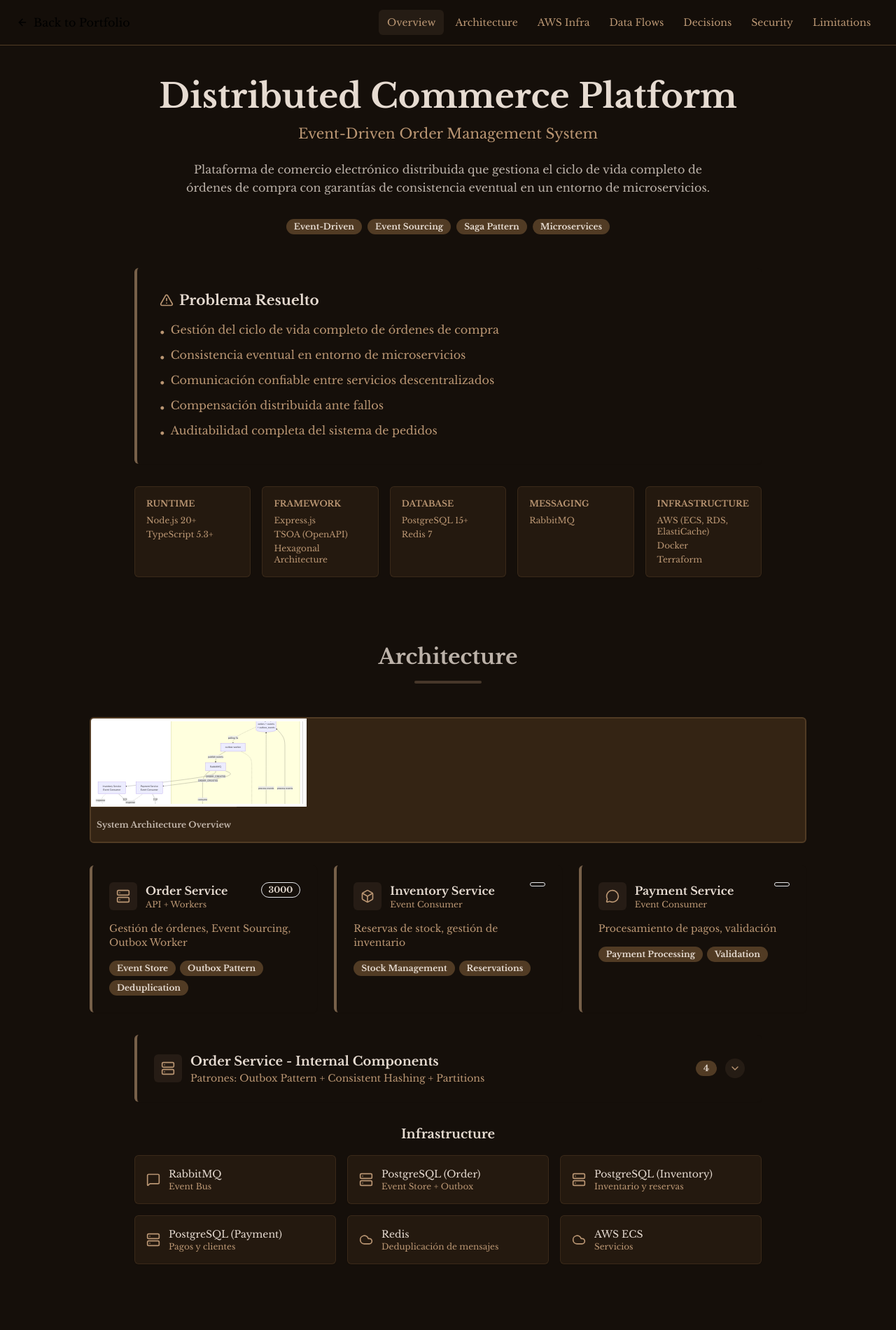
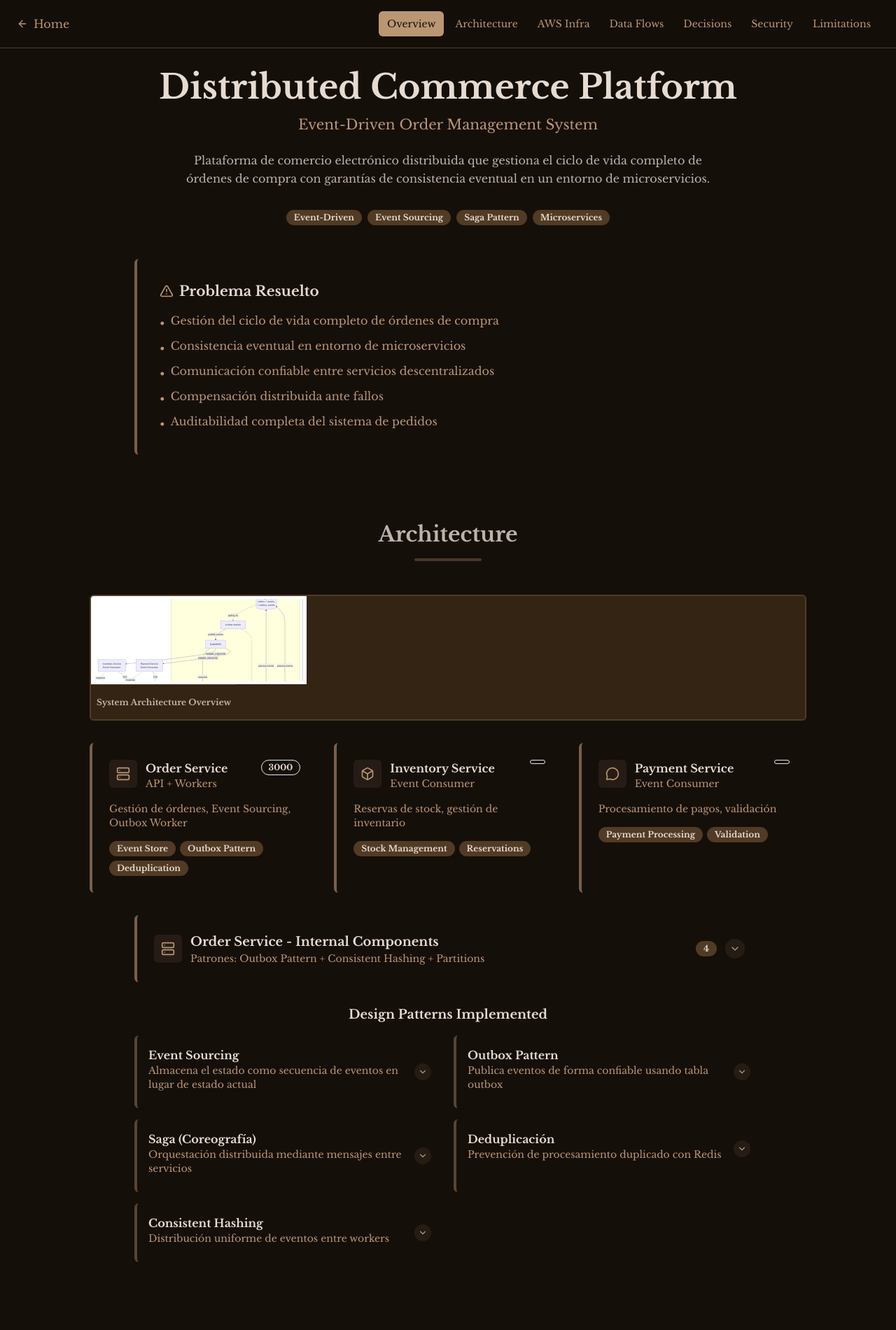
Before and after one commit to Alejotamayo28/web, a Next.js app: page /order-technical-documentation in a window 1280 px wide. Shown: the top 1901 px of the page at 70% size. Built offline with nearby package versions, Linux system fonts and the light colour scheme.

Commit message:
order-technical-documentation almost finished

```diff
--- a/app/order-technical-documentation/page.tsx
+++ b/app/order-technical-documentation/page.tsx
@@ -21,6 +21,7 @@ import {
   Workflow,
   ChevronDown,
   X,
+  Menu,
   Maximize2,
   AlertTriangle,
   CheckCircle,
@@ -36,7 +37,13 @@ import {
   HardDrive,
   Scale,
   Users,
-  FileKey
+  FileKey,
+  Terminal,
+  FileCode,
+  Cpu,
+  Network,
+  Blocks,
+  BookOpen
 } from "lucide-react";
 import { MermaidDiagram, MiniMermaidDiagram } from "@/components/ui/mermaid-diagram";
 
@@ -69,13 +76,6 @@ const overviewData = {
       "Compensación distribuida ante fallos",
       "Auditabilidad completa del sistema de pedidos"
     ]
-  },
-  stack: {
-    runtime: ["Node.js 20+", "TypeScript 5.3+"],
-    framework: ["Express.js", "TSOA (OpenAPI)", "Hexagonal Architecture"],
-    database: ["PostgreSQL 15+", "Redis 7"],
-    messaging: ["RabbitMQ"],
-    infrastructure: ["AWS (ECS, RDS, ElastiCache)", "Docker", "Terraform"],
   }
 };
 
@@ -134,13 +134,37 @@ const architectureData = {
       features: ["2 particiones", "DLQ support", "Deduplicación Redis"]
     }
   ],
-  infrastructure: [
-    { name: "RabbitMQ", type: "Message Broker", role: "Event Bus", port: "5672" },
-    { name: "PostgreSQL (Order)", type: "Database", role: "Event Store + Outbox", features: ["orders", "events", "outbox_events"] },
-    { name: "PostgreSQL (Inventory)", type: "Database", role: "Inventario y reservas" },
-    { name: "PostgreSQL (Payment)", type: "Database", role: "Pagos y clientes" },
-    { name: "Redis", type: "Cache", role: "Deduplicación de mensajes", port: "6379" },
-    { name: "AWS ECS", type: "Container Orchestration", role: "Servicios" },
+  patterns: [
+    {
+      name: "Event Sourcing",
+      icon: GitBranch,
+      description: "Almacena el estado como secuencia de eventos en lugar de estado actual",
+      benefits: ["Audit trail completo", "Replay de estado", "Debugging temporal"]
+    },
+    {
+      name: "Outbox Pattern",
+      icon: RefreshCw,
+      description: "Publica eventos de forma confiable usando tabla outbox",
+      benefits: ["Garantía de entrega", "Sin CDC externo", "Transaccional"]
+    },
+    {
+      name: "Saga (Coreografía)",
+      icon: Workflow,
+      description: "Orquestación distribuida mediante mensajes entre servicios",
+      benefits: ["Desacoplamiento total", "Escalabilidad horizontal", "Fault isolation"]
+    },
+    {
+      name: "Deduplicación",
+      icon: Layers,
+      description: "Prevención de procesamiento duplicado con Redis",
+      benefits: ["Idempotencia", "Exactly-once semantics", "Recovery"]
+    },
+    {
+      name: "Consistent Hashing",
+      icon: Globe,
+      description: "Distribución uniforme de eventos entre workers",
+      benefits: ["Balanceo de carga", "Escalabilidad", "Minimize reshuffling"]
+    }
   ]
 };
 
@@ -691,26 +715,44 @@ const serviceIcons: Record<string, LucideIcon> = {
 
 export default function OrderTechnicalDocumentation() {
   const [activeSection, setActiveSection] = useState("overview");
-  const [expandedDecisions, setExpandedDecisions] = useState<number[]>([]);
+  const [expandedDecisions, setExpandedDecisions] = useState<number[]>([0]); // First decision expanded by default
   const [expandedInfrastructure, setExpandedInfrastructure] = useState<number[]>([0]); // First layer expanded by default
   const [expandedSubcategories, setExpandedSubcategories] = useState<Record<number, number[]>>({}); // layerIdx -> subcategory indexes (collapsed by default)
   const [showOrderServiceComponents, setShowOrderServiceComponents] = useState(false); // Accordion for Order Service Internal Components
+  const [expandedPatterns, setExpandedPatterns] = useState<number[]>([]); // Patterns accordion - collapsed by default
+  const [isMobileMenuOpen, setIsMobileMenuOpen] = useState(false);
   const sectionRefs = useRef<Record<string, HTMLDivElement | null>>({});
+
+  // Detect visible section on scroll
+  useEffect(() => {
+    const handleScroll = () => {
+      const scrollPosition = window.scrollY + 170;
+
+      for (const item of navigationItems) {
+        const element = sectionRefs.current[item.id];
+        if (element) {
+          const offsetTop = element.offsetTop;
+          const offsetHeight = element.offsetHeight;
+
+          if (scrollPosition >= offsetTop && scrollPosition < offsetTop + offsetHeight) {
+            if (activeSection !== item.id) {
+              setActiveSection(item.id);
+            }
+            break;
+          }
+        }
+      }
+    };
+
+    window.addEventListener('scroll', handleScroll);
+    return () => window.removeEventListener('scroll', handleScroll);
+  }, [activeSection]);
 
   const scrollToSection = (sectionId: string) => {
     setActiveSection(sectionId);
     const element = sectionRefs.current[sectionId];
     if (element) {
-      const offset = 100;
-      const bodyRect = document.body.getBoundingClientRect().top;
-      const elementRect = element.getBoundingClientRect().top;
-      const elementPosition = elementRect - bodyRect;
-      const offsetPosition = elementPosition - offset;
-
-      window.scrollTo({
-        top: offsetPosition,
-        behavior: "smooth"
-      });
+      element.scrollIntoView({ behavior: 'smooth', block: 'start' });
     }
   };
 
@@ -745,23 +787,66 @@ export default function OrderTechnicalDocumentation() {
   return (
     <div className="min-h-screen bg-background">
       {/* Header */}
-      <header className="sticky top-0 z-40 bg-background/95 backdrop-blur border-b border-border">
-        <div className="max-w-7xl mx-auto px-4 md:px-6">
-          <div className="flex items-center justify-between h-16">
-            <Link href="/" className="flex items-center gap-2 hover:text-primary transition-colors">
-              <ArrowLeft className="h-4 w-4" />
-              <span className="font-medium">Back to Portfolio</span>
+      <header className="fixed top-0 left-0 right-0 z-[70] bg-background/95 backdrop-blur-sm border-b border-border w-full">
+        <div className="max-w-7xl mx-auto px-4 sm:px-6 py-3 sm:py-4 flex items-center justify-between">
+          {/* Home Link */}
+          <Link href="/" className="inline-flex items-center gap-2 text-muted-foreground hover:text-foreground transition-colors">
+            <ArrowLeft className="h-4 w-4 flex-shrink-0" />
+            <span className="text-sm sm:text-base">Home</span>
           </Link>
 
+          {/* Desktop Navigation */}
           <nav className="hidden md:flex items-center gap-1">
             {navigationItems.map((item) => (
               <button
                 key={item.id}
                 onClick={() => scrollToSection(item.id)}
-                  className={`px-3 py-2 text-sm rounded-lg transition-colors ${
+                className={`px-3 py-2 rounded-lg text-sm font-medium transition-colors ${
                   activeSection === item.id
-                      ? "bg-primary/10 text-primary font-medium"
-                      : "text-muted-foreground hover:text-foreground hover:bg-accent"
+                    ? 'bg-primary text-primary-foreground'
+                    : 'text-muted-foreground hover:text-foreground hover:bg-accent/10'
+                }`}
+              >
+                {item.label}
+              </button>
+            ))}
+          </nav>
+
+          {/* Mobile Menu Button */}
+          <button
+            onClick={() => setIsMobileMenuOpen(!isMobileMenuOpen)}
+            className="md:hidden p-2 rounded-lg hover:bg-accent/10 transition-colors"
+            aria-label="Toggle menu"
+          >
+            {isMobileMenuOpen ? (
+              <X className="h-6 w-6 text-foreground" />
+            ) : (
+              <Menu className="h-6 w-6 text-foreground" />
+            )}
+          </button>
+        </div>
+      </header>
+
+      {/* Mobile Navigation Menu */}
+      <aside
+        className={`md:hidden fixed inset-y-0 left-0 z-[60] w-full bg-background border-r border-border transform transition-transform duration-300 ease-in-out ${
+          isMobileMenuOpen ? 'translate-x-0' : '-translate-x-full'
+        }`}
+        style={{ top: '57px' }}
+      >
+        <div className="p-6 relative z-10">
+          <nav className="flex flex-col space-y-1">
+            {navigationItems.map((item) => (
+              <button
+                key={item.id}
+                onClick={() => {
+                  scrollToSection(item.id);
+                  setIsMobileMenuOpen(false);
+                }}
+                className={`w-full text-left px-4 py-3 rounded-lg text-base font-medium transition-colors ${
+                  activeSection === item.id
+                    ? 'bg-primary text-primary-foreground'
+                    : 'text-muted-foreground hover:text-foreground hover:bg-accent/10'
                 }`}
               >
                 {item.label}
@@ -769,10 +854,9 @@ export default function OrderTechnicalDocumentation() {
             ))}
           </nav>
         </div>
-        </div>
-      </header>
+      </aside>
 
-      <main className="max-w-7xl mx-auto px-4 md:px-6 py-8 md:py-12">
+      <main className="max-w-7xl mx-auto px-4 md:px-6 py-8 md:py-12 pt-[80px] md:pt-[100px]">
         {/* Overview Section */}
         <section id="overview" ref={(el) => { sectionRefs.current['overview'] = el; }} className="mb-16 md:mb-24">
           <div className="text-center mb-8 md:mb-12">
@@ -813,24 +897,6 @@ export default function OrderTechnicalDocumentation() {
                 </ul>
               </CardContent>
             </Card>
-          </div>
-
-          {/* Stack Grid */}
-          <div className="max-w-4xl mx-auto mt-8">
-            <div className="grid grid-cols-2 md:grid-cols-5 gap-4">
-              {Object.entries(overviewData.stack).map(([category, items]) => (
-                <Card key={category} className="border border-border/50 bg-card/50">
-                  <CardContent className="p-4">
-                    <h3 className="text-xs font-semibold text-primary uppercase mb-2">{category}</h3>
-                    <ul className="space-y-1">
-                      {items.map((item, idx) => (
-                        <li key={idx} className="text-xs text-muted-foreground">{item}</li>
-                      ))}
-                    </ul>
-                  </CardContent>
-                </Card>
-              ))}
-            </div>
           </div>
         </section>
 
@@ -891,8 +957,8 @@ export default function OrderTechnicalDocumentation() {
                         <ServiceIcon className="h-5 w-5 text-primary" />
                       </div>
                       <div className="flex-1 min-w-0">
-                        <h3 className="font-semibold text-foreground">{service.name}</h3>
-                        <p className="text-xs text-primary">{service.type}</p>
+                        <h3 className="text-base font-semibold text-foreground">{service.name}</h3>
+                        <p className="text-sm text-primary">{service.type}</p>
                       </div>
                       <Badge variant="outline" className="text-xs">{service.port}</Badge>
                     </div>
@@ -935,13 +1001,13 @@ export default function OrderTechnicalDocumentation() {
                       <CardContent className="p-4">
                         <div className="flex items-center gap-2 mb-2">
                           <Server className="h-4 w-4 text-primary" />
-                          <h4 className="text-sm font-semibold text-foreground">{component.name}</h4>
+                          <h4 className="text-base font-semibold text-foreground">{component.name}</h4>
                         </div>
-                        <p className="text-xs text-muted-foreground mb-2">{component.type}</p>
-                        <p className="text-xs text-primary mb-2">{component.role}</p>
+                        <p className="text-sm text-muted-foreground mb-2">{component.type}</p>
+                        <p className="text-sm text-primary mb-2">{component.role}</p>
                         <div className="flex flex-wrap gap-1">
                           {component.features.map((feature, fIdx) => (
-                            <Badge key={fIdx} variant="secondary" className="text-[10px]">{feature}</Badge>
+                            <Badge key={fIdx} variant="secondary" className="text-xs">{feature}</Badge>
                           ))}
                         </div>
                       </CardContent>
@@ -952,21 +1018,40 @@ export default function OrderTechnicalDocumentation() {
             </Card>
           </div>
 
-          {/* Infrastructure */}
+          {/* Design Patterns */}
           <div className="max-w-4xl mx-auto mt-8">
-            <h3 className="text-lg font-semibold text-foreground mb-4 text-center">Infrastructure</h3>
-            <div className="grid grid-cols-2 md:grid-cols-3 gap-4">
-              {architectureData.infrastructure.map((item, idx) => {
-                const InfraIcon = serviceIcons[item.name] || Server;
+            <h3 className="text-lg font-semibold text-foreground mb-4 text-center">Design Patterns Implemented</h3>
+            <div className="grid grid-cols-1 sm:grid-cols-2 gap-4">
+              {architectureData.patterns.map((pattern, idx) => {
+                const isExpanded = expandedPatterns.includes(idx);
                 return (
-                  <Card key={idx} className="border border-border/50 bg-card/50">
-                    <CardContent className="p-4 flex items-center gap-3">
-                      <InfraIcon className="h-5 w-5 text-muted-foreground flex-shrink-0" />
-                      <div className="min-w-0">
-                        <h4 className="text-sm font-medium text-foreground truncate">{item.name}</h4>
-                        <p className="text-xs text-muted-foreground truncate">{item.role}</p>
+                  <Card key={idx} className={`border-0 border-l-4 hover:shadow-lg transition-all bg-background ${isExpanded ? 'border-l-primary' : 'border-l-primary/40'}`}>
+                    <button
+                      onClick={() => setExpandedPatterns(prev => prev.includes(idx) ? prev.filter(i => i !== idx) : [...prev, idx])}
+                      className="w-full p-4 hover:bg-accent/5 transition-colors text-left"
+                    >
+                      <div className="flex items-center gap-3">
+                        <div className="flex-1 min-w-0">
+                          <h4 className="text-base font-semibold text-foreground">{pattern.name}</h4>
+                          <p className="text-sm text-primary mb-2">{pattern.description}</p>
                         </div>
-                    </CardContent>
+                        <div className={`w-6 h-6 rounded-full bg-primary/10 flex items-center justify-center transition-transform duration-300 ${isExpanded ? 'rotate-180' : ''}`}>
+                          <ChevronDown className="h-3.5 w-3.5 text-primary" />
+                        </div>
+                      </div>
+                    </button>
+
+                    <div className={`transition-all duration-300 ease-in-out overflow-hidden ${isExpanded ? 'max-h-[150px] opacity-100' : 'max-h-0 opacity-0'}`}>
+                      <div className="px-4 pb-4 pt-0">
+                        <div className="pt-3 border-t border-border/50">
+                          <div className="flex flex-wrap gap-1">
+                            {pattern.benefits.map((benefit, bIdx) => (
+                              <Badge key={bIdx} variant="secondary" className="text-xs">{benefit}</Badge>
+                            ))}
+                          </div>
+                        </div>
+                      </div>
+                    </div>
                   </Card>
                 );
               })}
@@ -1218,12 +1303,13 @@ export default function OrderTechnicalDocumentation() {
           </div>
 
           <div className="max-w-4xl mx-auto space-y-6">
-            {dataFlowsData.map((flow) => (
+            {dataFlowsData.map((flow, idx) => (
               <MermaidAccordion
                 key={flow.id}
                 title={flow.title}
                 icon={flow.icon}
                 diagram={flow.diagram}
+                defaultOpen={idx === 0}
               />
             ))}
           </div>
```
Lines whose indentation alone changed are shown as unchanged.
